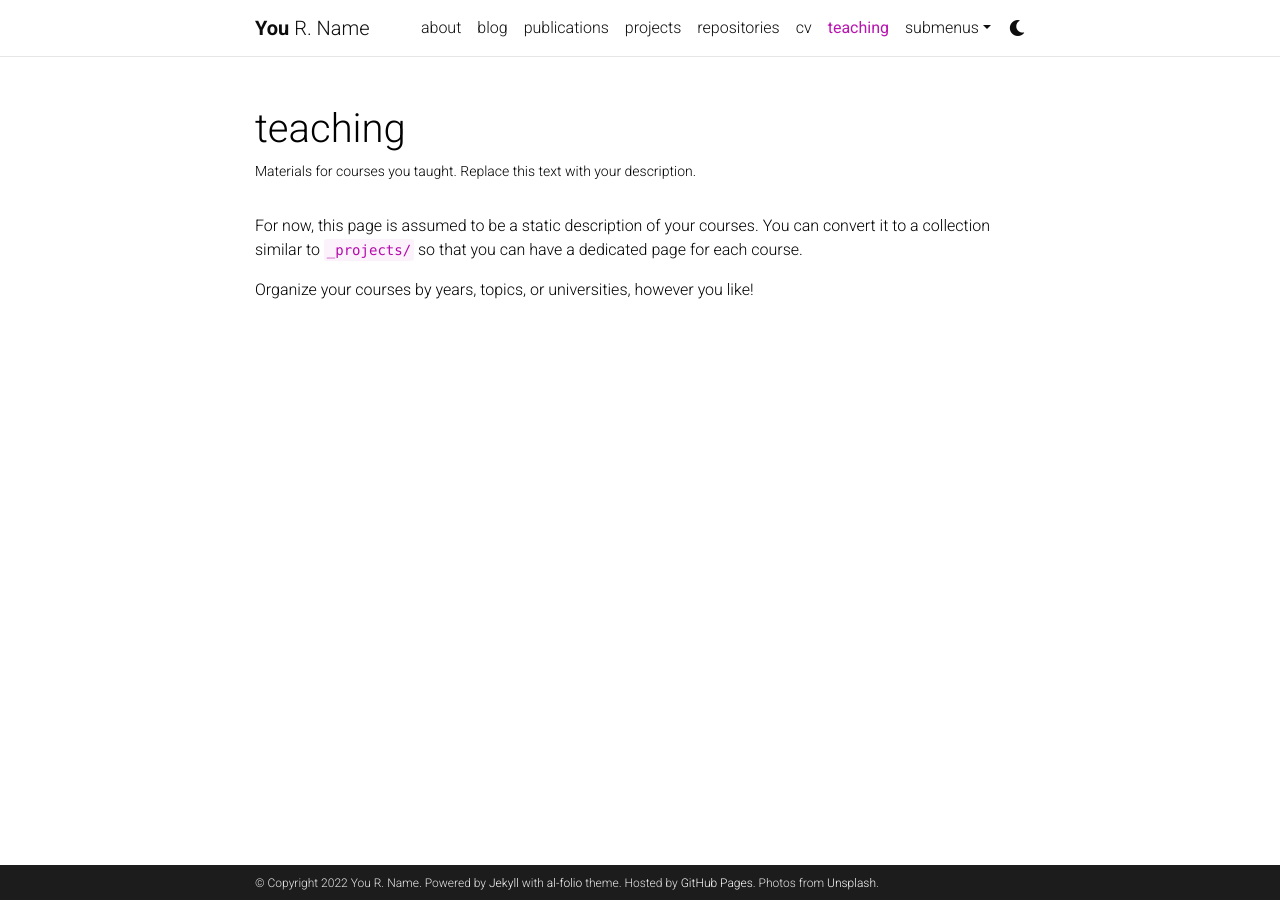
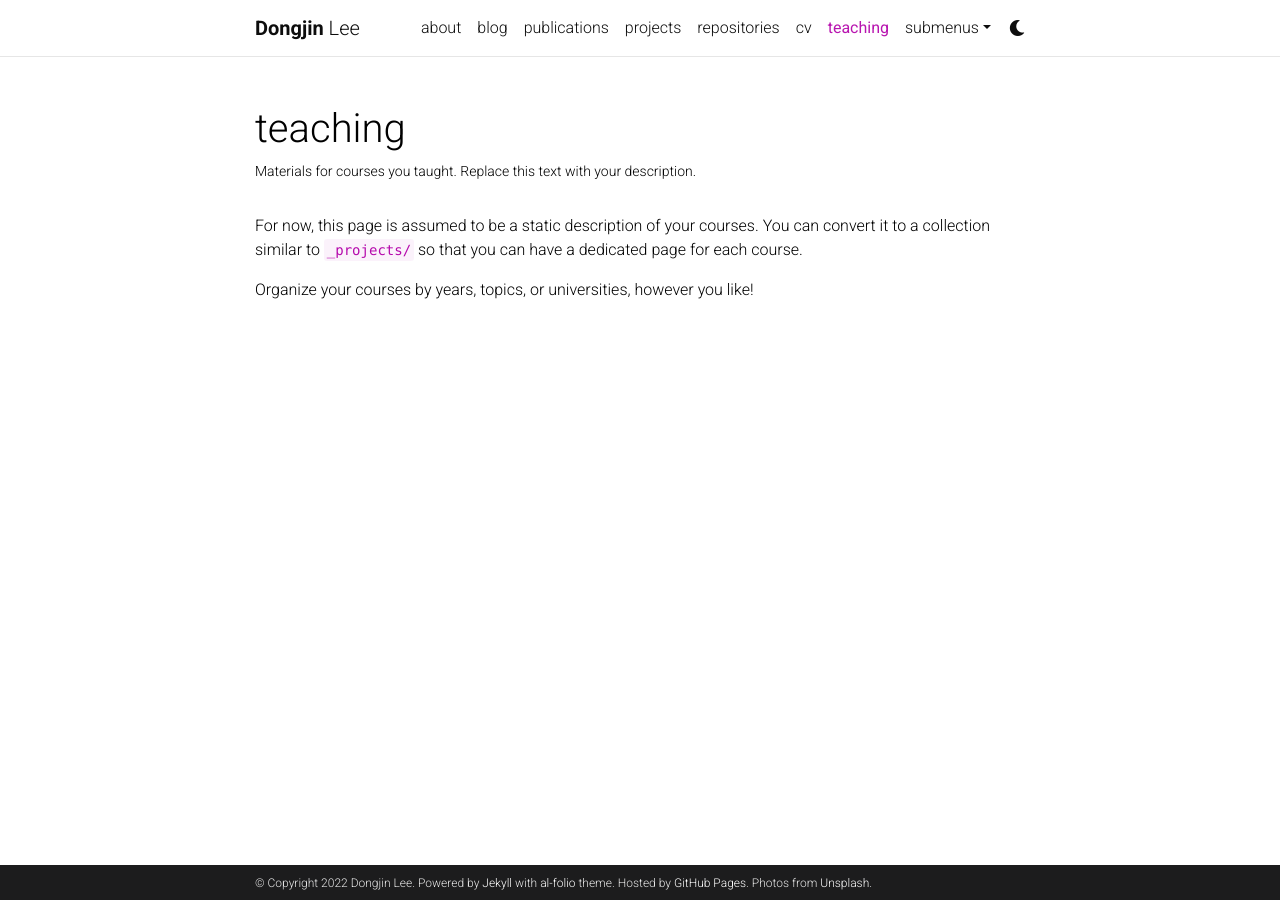
Before and after one commit to icdsigma-lee/dongjin-lee1.github.io, a Jekyll site: the page built from _pages/teaching.md, in a window 1280 px wide. Built offline with Jekyll 4.4.1, drawn with Linux system fonts in a browser that asks for light colours; comment, search, counter and statistics services are not loaded; a style sheet for code colours, icons or effects is not loaded.

Commit message:
Update _config.yml

```diff
--- a/_config.yml
+++ b/_config.yml
@@ -3,10 +3,10 @@
 # -----------------------------------------------------------------------------
 
 title: blank # the website title (if blank, full name will be used instead)
-first_name: You
-middle_name: R.
-last_name: Name
-email: you@example.com
+first_name: Dongjin
+middle_name:
+last_name: Lee
+email: dol023@ucsd.edu
 description: > # the ">" symbol means to ignore newlines until "footer_text:"
   A simple, whitespace theme for academics. Based on [*folio](https://github.com/bogoli/-folio) design.
 footer_text: >
```
